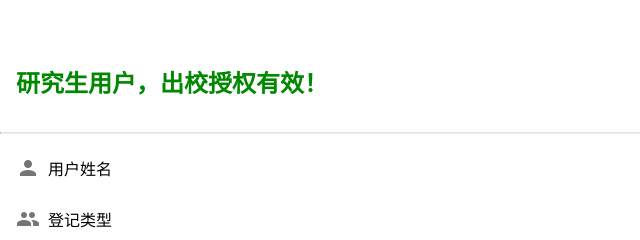
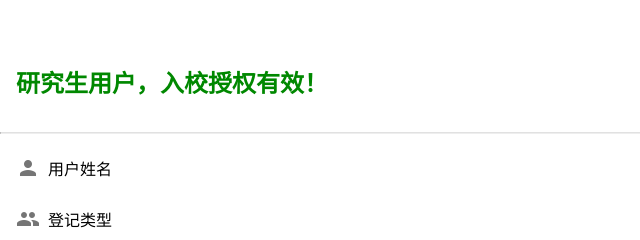
Before and after one commit to MilkDogHeng/MilkDogHeng.github.io, a plain HTML site: page In/index.html in a window 1280 px wide. Shown: the top 240 px of the page, 0-640 px from the left. Drawn offline with Linux system fonts and the light colour scheme.

Commit message:
Update index.html

```diff
--- a/In/index.html
+++ b/In/index.html
@@ -242,7 +242,7 @@
       //   document.getElementById("degree").innerText=`本科生`
       // }
       // else if(yourDegree == "研究生"){
-        document.getElementById("pass-type").innerText="研究生用户，出校授权有效！"
+        document.getElementById("pass-type").innerText="研究生用户，入校授权有效！"
         document.getElementById("degree").innerText=`研究生（硕士）`
         document.getElementById("degree").style.transform="translate(24px,0px)"
     //  }
```
